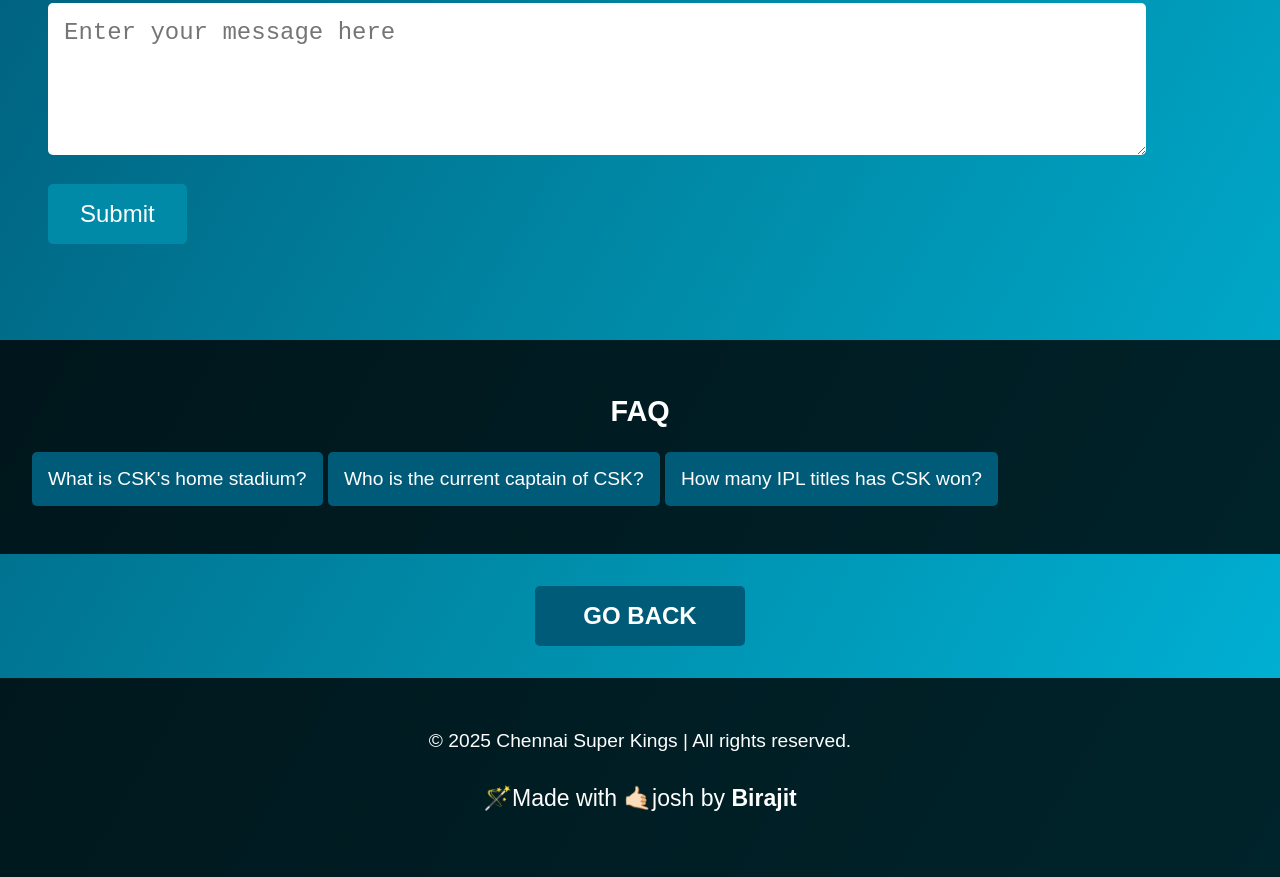
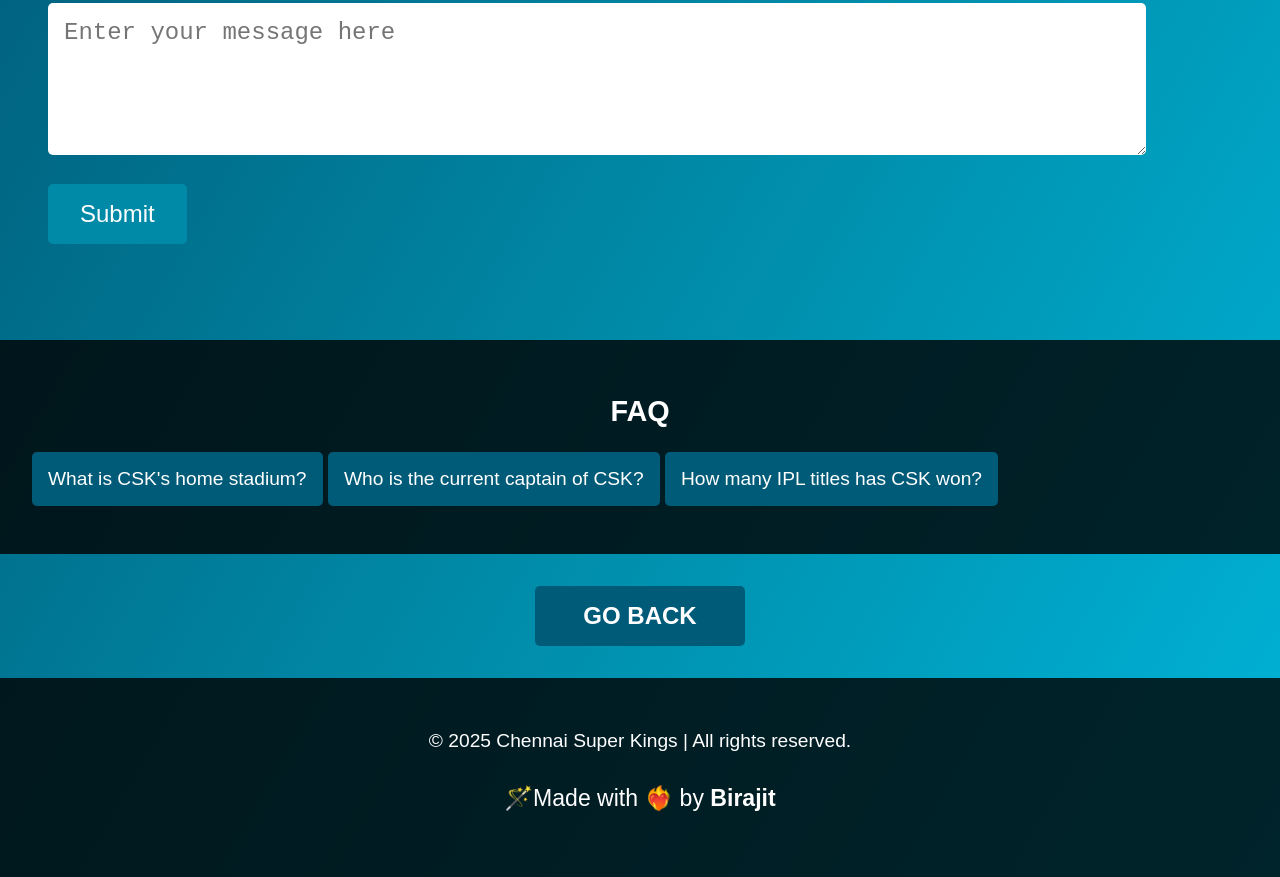
Before and after one commit to biru-codeastromer/iplhub, a plain HTML site: page csk.html in a window 1280 px wide. Shown: the part 1985-2862 px from the top of the page. Drawn offline with Linux system fonts and the light colour scheme.

Commit message:
Update csk.html

```diff
--- a/csk.html
+++ b/csk.html
@@ -408,7 +408,7 @@
   <!-- Footer Section -->
   <footer>
     <p>&copy; 2025 Chennai Super Kings | All rights reserved.</p>
-    <p style="padding: 10px;font-size: larger;">🪄Made with 🤙🏻josh by <span style="font-weight: bold;">Birajit</span></p>
+    <p style="padding: 10px;font-size: larger;">🪄Made with ❤️‍🔥 by <span style="font-weight: bold;">Birajit</span></p>
   </footer>
 
 
```
